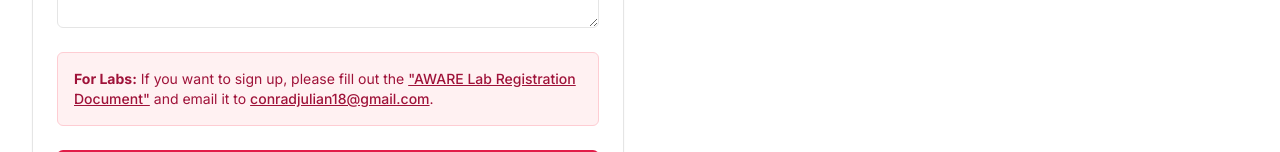
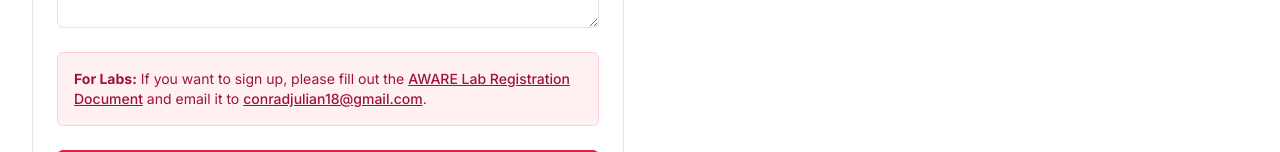
Before and after one commit to conradkalke/aware-platform, a Next.js app: page /contact in a window 1280 px wide. Shown: the part 800-952 px from the top of the page. Built offline with nearby package versions, Linux system fonts and the light colour scheme.

Commit message:
Remove quotation marks from lab registration document name

```diff
--- a/app/contact/contact-client.tsx
+++ b/app/contact/contact-client.tsx
@@ -153,7 +153,7 @@ export function ContactPageClient() {
                       download
                       className="underline font-medium hover:text-rose-900"
                     >
-                      "AWARE Lab Registration Document"
+                      AWARE Lab Registration Document
                     </a>
                     {' '}and email it to{' '}
                     <a
```
